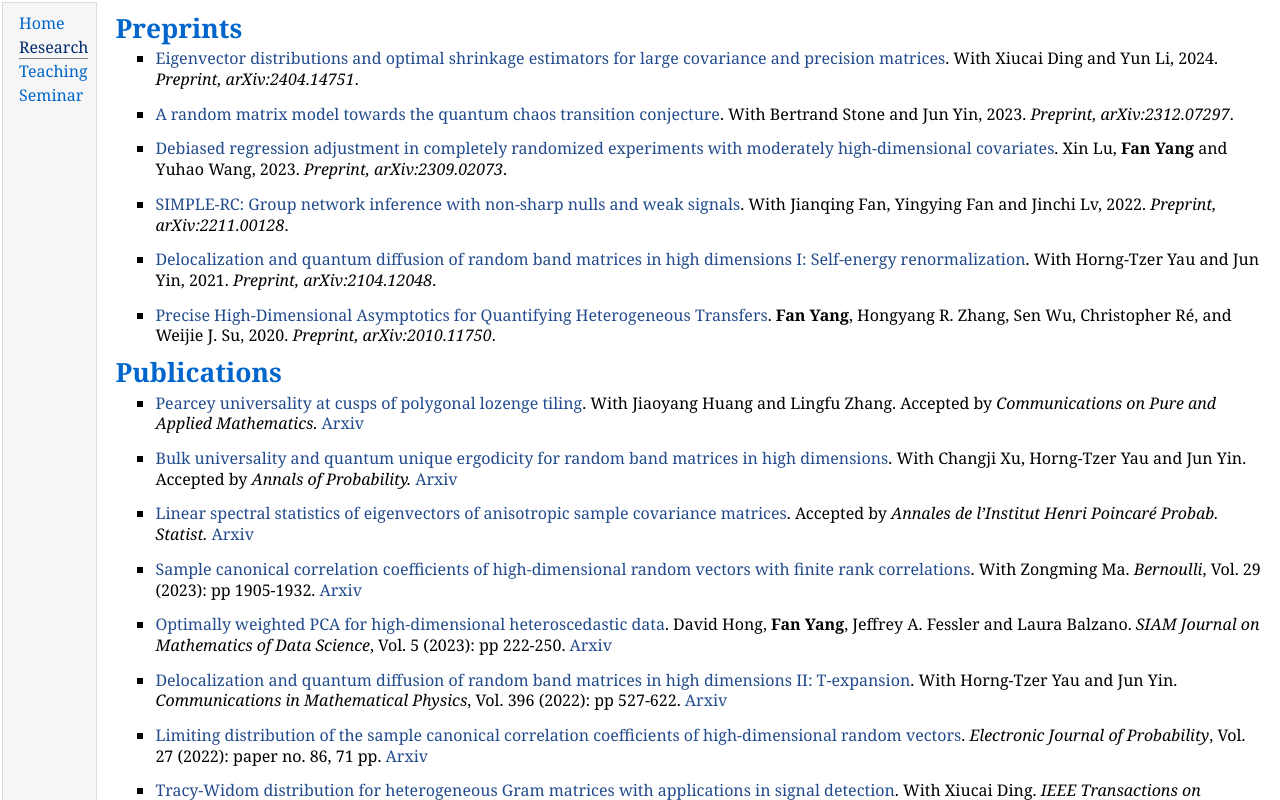
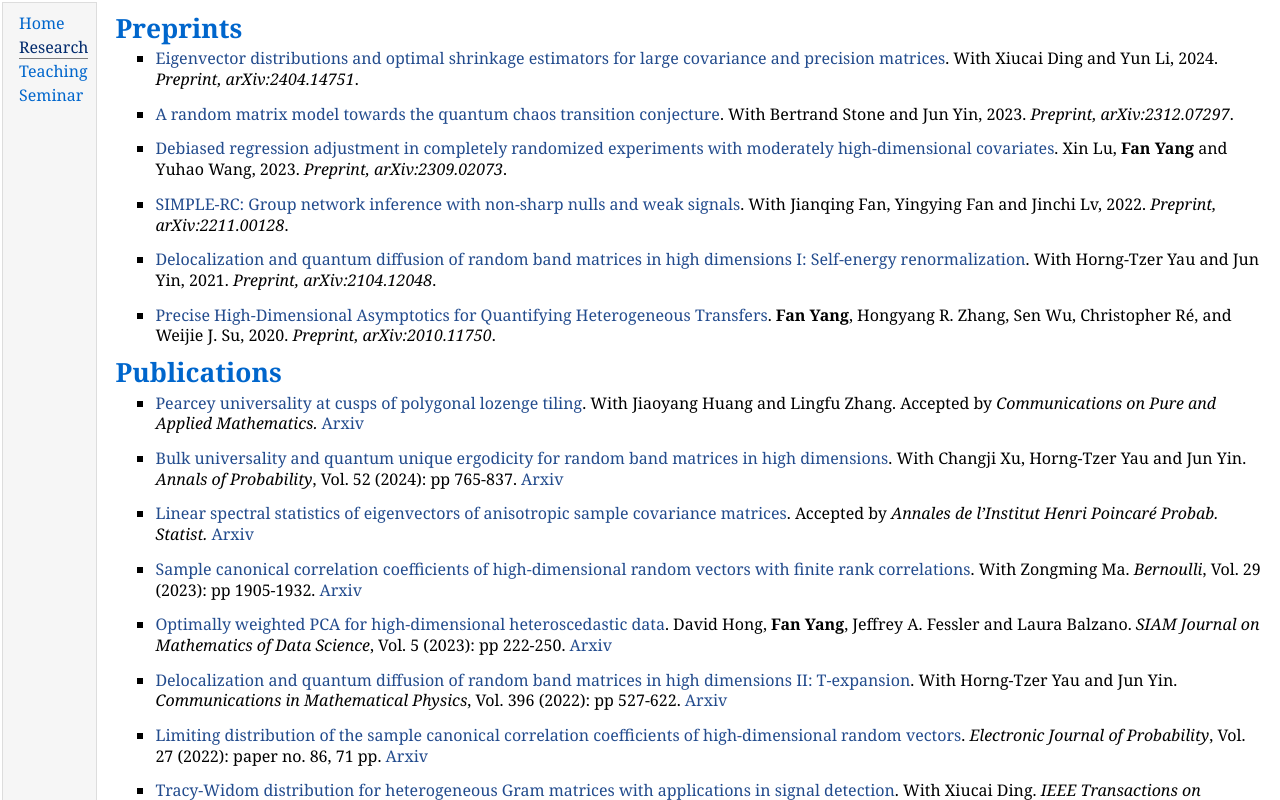
Before and after one commit to yangf75/yangf75.github.io, a plain HTML site: page research.html in a window 1280 px wide. Shown: the top 800 px of the page. Drawn offline with Linux system fonts and the light colour scheme.

Commit message:
Add files via upload

```diff
--- a/research.html
+++ b/research.html
@@ -51,7 +51,7 @@
 </li>
 </ul>
 <ul>
-<li><p><a href="https://arxiv.org/abs/2207.14533">Bulk universality and quantum unique ergodicity for random band matrices in high dimensions</a>. With Changji Xu, Horng-Tzer Yau and Jun Yin. Accepted by <i>Annals of Probability.</I> <a href="https://arxiv.org/abs/2207.14533">Arxiv</a></p>
+<li><p><a href="https://projecteuclid.org/journals/annals-of-probability/volume-52/issue-3/Bulk-universality-and-quantum-unique-ergodicity-for-random-band-matrices/10.1214/23-AOP1670.full">Bulk universality and quantum unique ergodicity for random band matrices in high dimensions</a>. With Changji Xu, Horng-Tzer Yau and Jun Yin. <i>Annals of Probability</i>, Vol. 52 (2024): pp 765-837. <a href="https://arxiv.org/abs/2207.14533">Arxiv</a></p>
 </li>
 </ul>
 <ul>
```
